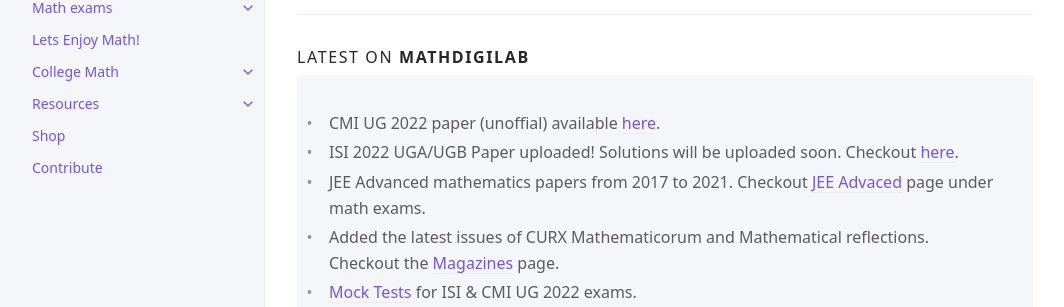
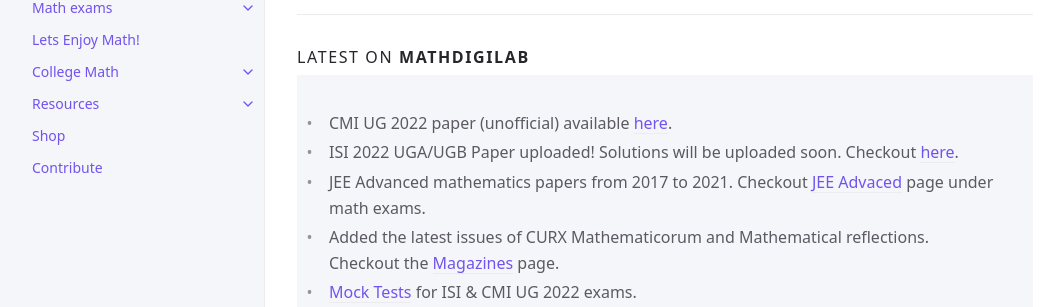
Before and after one commit to Datadigilab/datadigilab.github.io, a Jekyll site: the page built from index.md, in a window 1280 px wide and 900 px high, scrolled down 557 px. Shown: the part 148-455 px from the top of the window, without its empty margins (107-1171 px from the left). Built offline with Jekyll 4.4.1, drawn with Linux system fonts in a browser that asks for light colours; nearby versions of some CDN libraries.

Commit message:
Update index.md

```diff
--- a/index.md
+++ b/index.md
@@ -36,7 +36,7 @@ permalink: /
 #### Latest on <b>Mathdigilab</b>
 {: .fs-4 }
 
-- CMI UG 2022 paper (unoffial) available [here](https://mathdigilab.github.io/docs/math-exams/cmi).
+- CMI UG 2022 paper (unofficial) available [here](https://mathdigilab.github.io/docs/math-exams/cmi).
 - ISI 2022 UGA/UGB Paper uploaded! Solutions will be uploaded soon. Checkout [here](https://mathdigilab.github.io/docs/math-exams/isi).
 - JEE Advanced mathematics papers from 2017 to 2021. Checkout [JEE Advaced](https://mathdigilab.github.io/docs/math-exams/jeeadv) page under math exams.
 - Added the latest issues of CURX Mathematicorum and Mathematical reflections. Checkout the [Magazines](https://mathdigilab.github.io/docs/resources/magazines) page.
```
